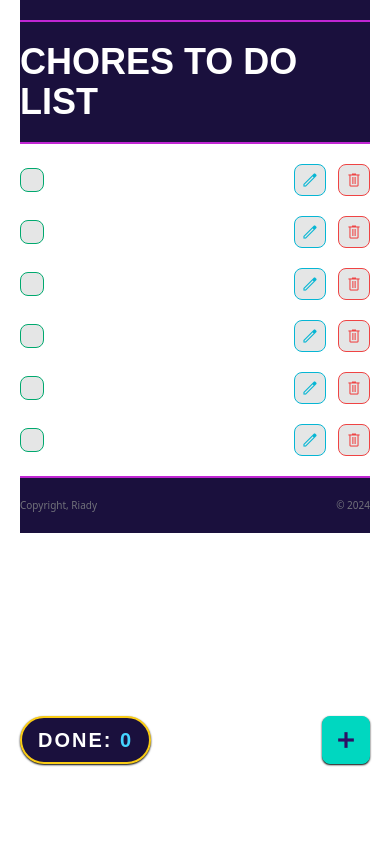
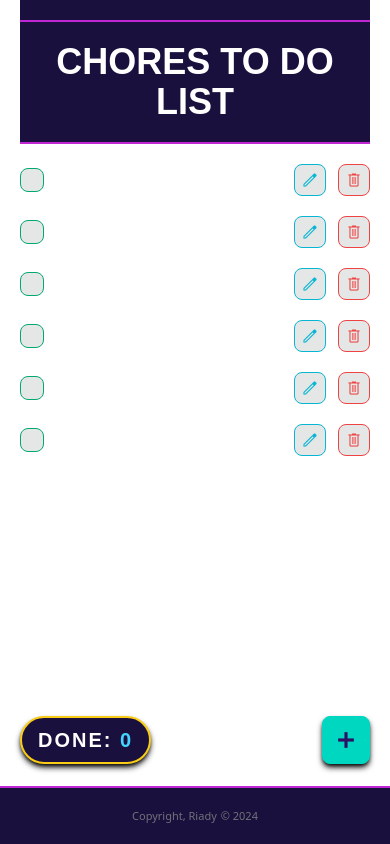
Before and after one commit to AnakUtara/JCWD-React-ToDoList, a React (Vite) app: page / in a window 390 px wide. Built offline with nearby package versions, Linux system fonts and the light colour scheme; a web font is replaced by a local one.

Commit message:
fix<scroll> fix scroll responsive behavior on portrait mobile and landscape tablet to laptop

```diff
--- a/src/App.jsx
+++ b/src/App.jsx
@@ -33,7 +33,7 @@ function App() {
 			]);
 		!newToDo.length ? setIsInputEmpty(true) : setIsInputEmpty(false);
 		setNewToDo("");
-		document.getElementById("input-modal").close();
+		newToDo.length && document.getElementById("input-modal").close();
 	}
 
 	return (
@@ -53,7 +53,7 @@ function App() {
 										setIsInputEmpty(false);
 									}}
 									btnClass={
-										"fixed bottom-20 right-5 z-10 md:static md:flex items-center btn max-[767px]:btn-square btn-md btn-accent text-violet-950 hover:bg-yellow-200 shadow-sm shadow-black md:shadow-none"
+										"fixed bottom-20 right-5 z-10 md:static md:flex items-center btn max-[767px]:btn-square btn-md btn-accent text-violet-950 hover:bg-yellow-200 shadow-md shadow-black md:shadow-none"
 									}
 									btnIcon={"add"}
 									btnIconClass={"material-symbols-outlined font-bold"}
--- a/src/components/Counter.jsx
+++ b/src/components/Counter.jsx
@@ -1,7 +1,7 @@
 /* eslint-disable react/prop-types */
 export default function Counter({ title, state }) {
 	return (
-		<h2 className="bg-[#1a103d] font-gaba font-semibold tracking-widest text-xl fixed left-5 bottom-20 z-20 shadow-sm shadow-black md:static md:shadow-none border-2 border-yellow-400 px-4 py-2 rounded-full">
+		<h2 className="bg-[#1a103d] font-gaba font-semibold tracking-widest text-xl fixed left-5 bottom-20 z-20 shadow-md shadow-black md:static md:shadow-none border-2 border-yellow-400 px-4 py-2 rounded-full">
 			{title} <span className="text-[#45d4ff]">{state}</span>
 		</h2>
 	);
--- a/src/components/Footer.jsx
+++ b/src/components/Footer.jsx
@@ -2,9 +2,11 @@
 import Separator from "./Separator";
 export default function Footer({ children }) {
 	return (
-		<footer className="text-[10px] bg-[#1a103d] md:text-xs text-zinc-500 w-full pb-5">
+		<footer className="bg-[#1a103d] text-[11px] sm:text-xs text-zinc-500 w-[768px] md:px-5 fixed bottom-0 pb-5">
 			<Separator />
-			<div className="flex justify-between items-center">{children}</div>
+			<div className="flex justify-center gap-1 md:justify-between items-center">
+				{children}
+			</div>
 		</footer>
 	);
 }
--- a/src/components/Header.jsx
+++ b/src/components/Header.jsx
@@ -2,7 +2,7 @@
 export default function Header({ logo, children }) {
 	return (
 		<div className="flex items-center justify-center md:justify-between gap-0 w-full mb-5">
-			<h2 className="w-fit font-gaba font-black text-3xl min-[375px]:text-4xl md:text-4xl uppercase">
+			<h2 className="w-fit font-gaba font-black text-center text-3xl min-[375px]:text-4xl md:text-4xl uppercase">
 				{logo}
 			</h2>
 			{children}
--- a/src/components/ListItem.jsx
+++ b/src/components/ListItem.jsx
@@ -37,7 +37,7 @@ export default function ListItem({ data, setState }) {
 
 	return (
 		<>
-			<li className="flex justify-between items-center gap-3 mt-5 first:mt-0 last:mb-5">
+			<li className="flex justify-between items-center gap-3 mt-5 first:mt-0 last:mb-16 portrait:last:mb-32">
 				<input
 					className="checkbox checkbox-md checkbox-success bg-base-300"
 					type="checkbox"
```
